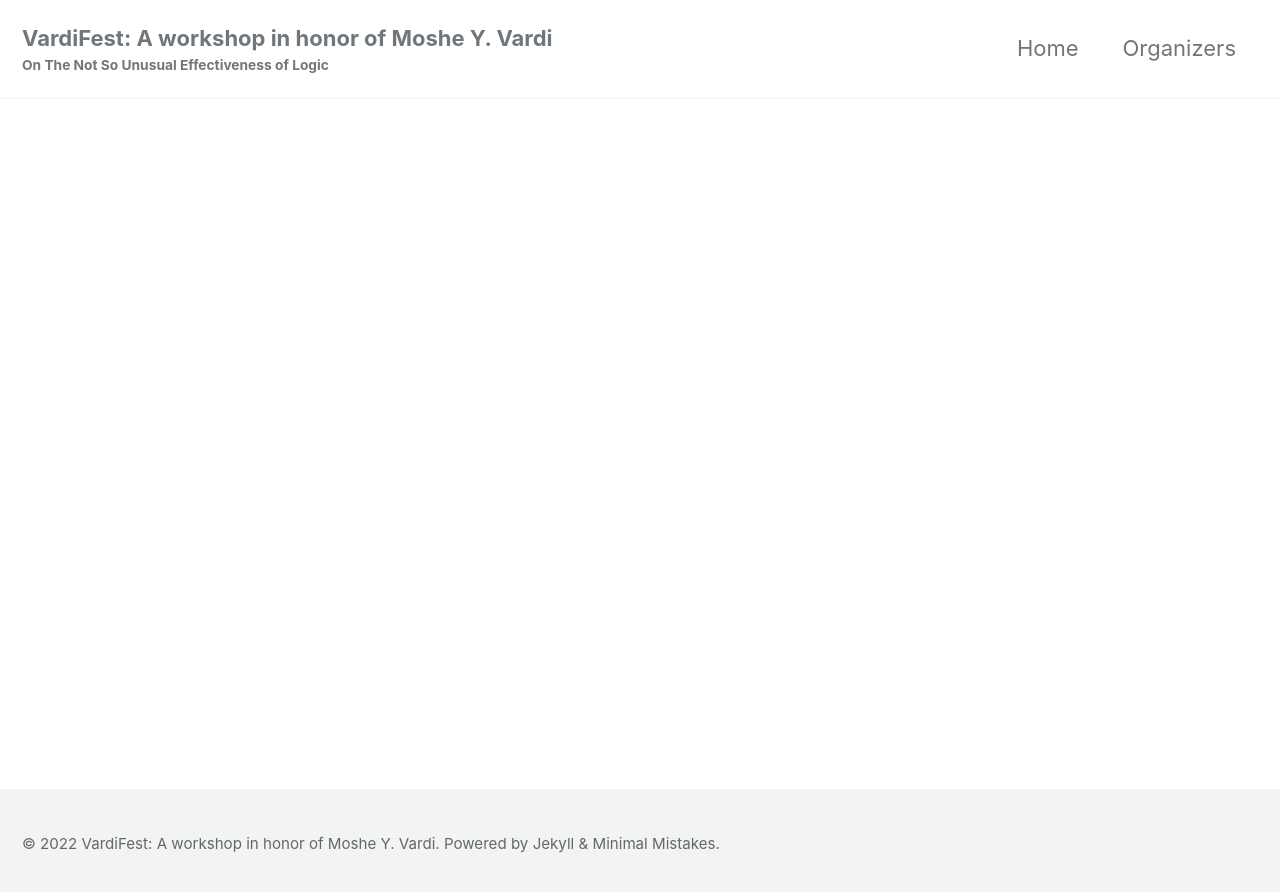
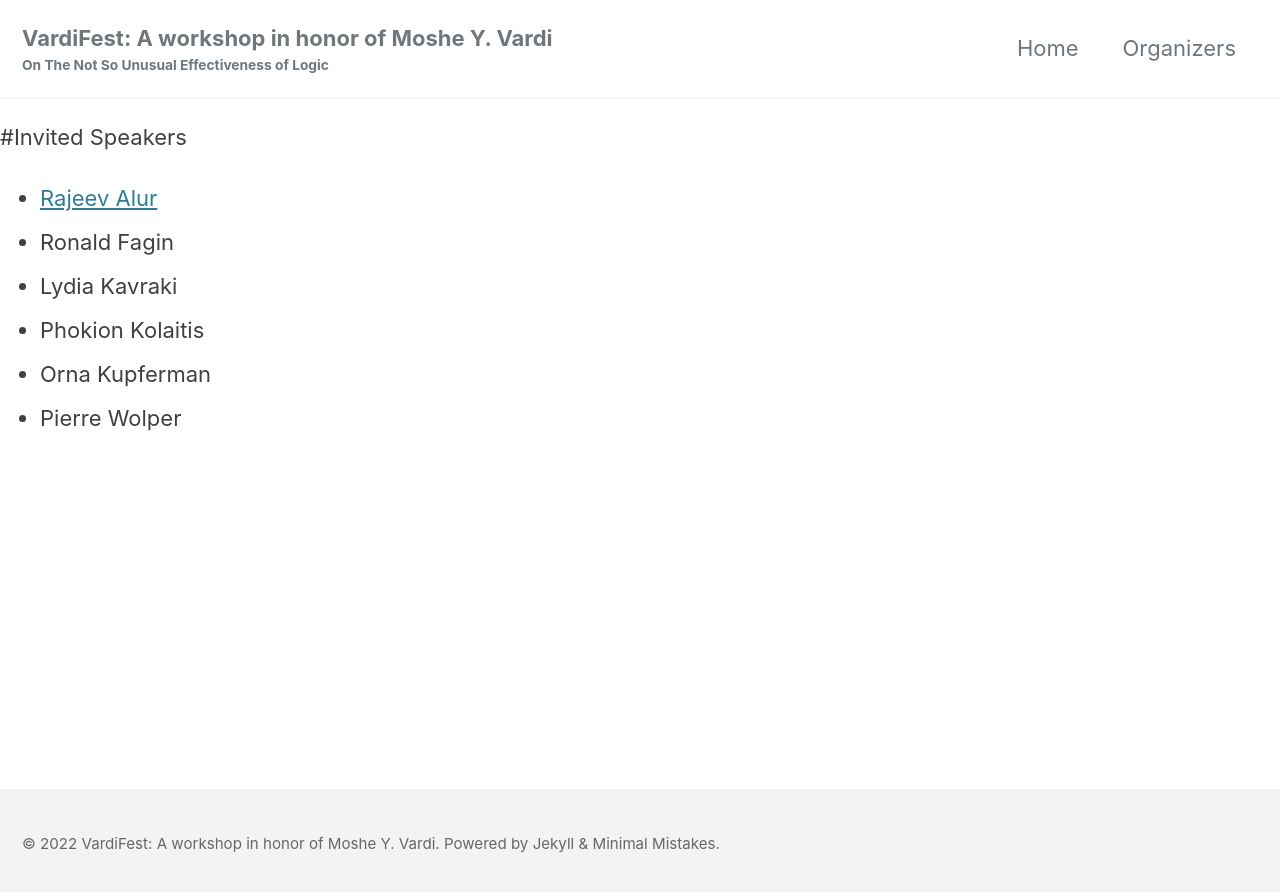
Before and after one commit to vardifest/vardifest.github.io, a Jekyll site: the page built from program.md, in a window 1280 px wide. Shown: the top 892 px of the page. Built offline with Jekyll 4.4.1, drawn with Linux system fonts in a browser that asks for light colours; cached includes are drawn as plain includes.

Commit message:
Update program.md

```diff
--- a/program.md
+++ b/program.md
@@ -1,3 +1,13 @@
 ---
 layout: default
 ---
+
+
+#Invited Speakers
+
+- [Rajeev Alur](https://www.cis.upenn.edu/~alur/)
+- Ronald Fagin
+- Lydia Kavraki
+- Phokion Kolaitis
+- Orna Kupferman
+- Pierre Wolper
```
